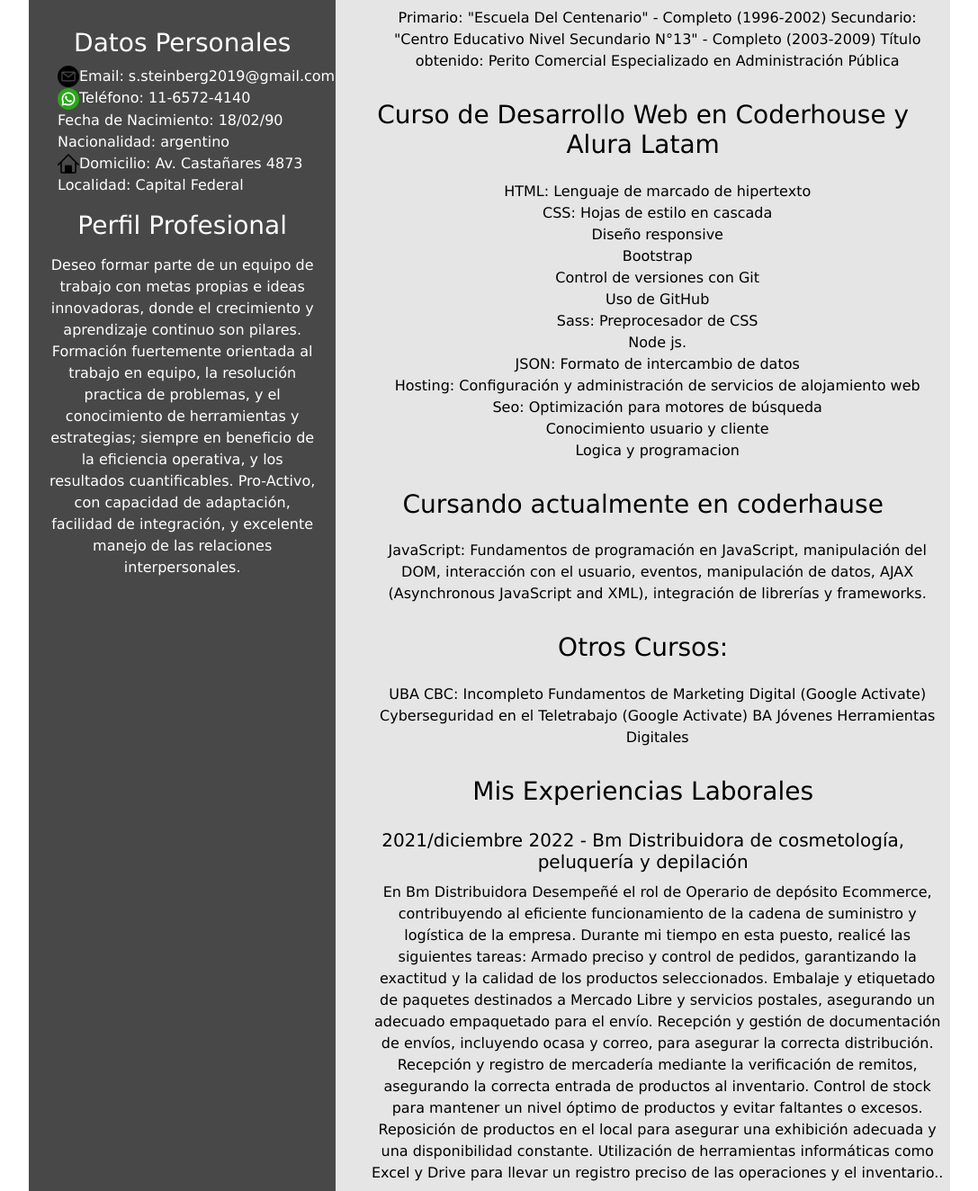
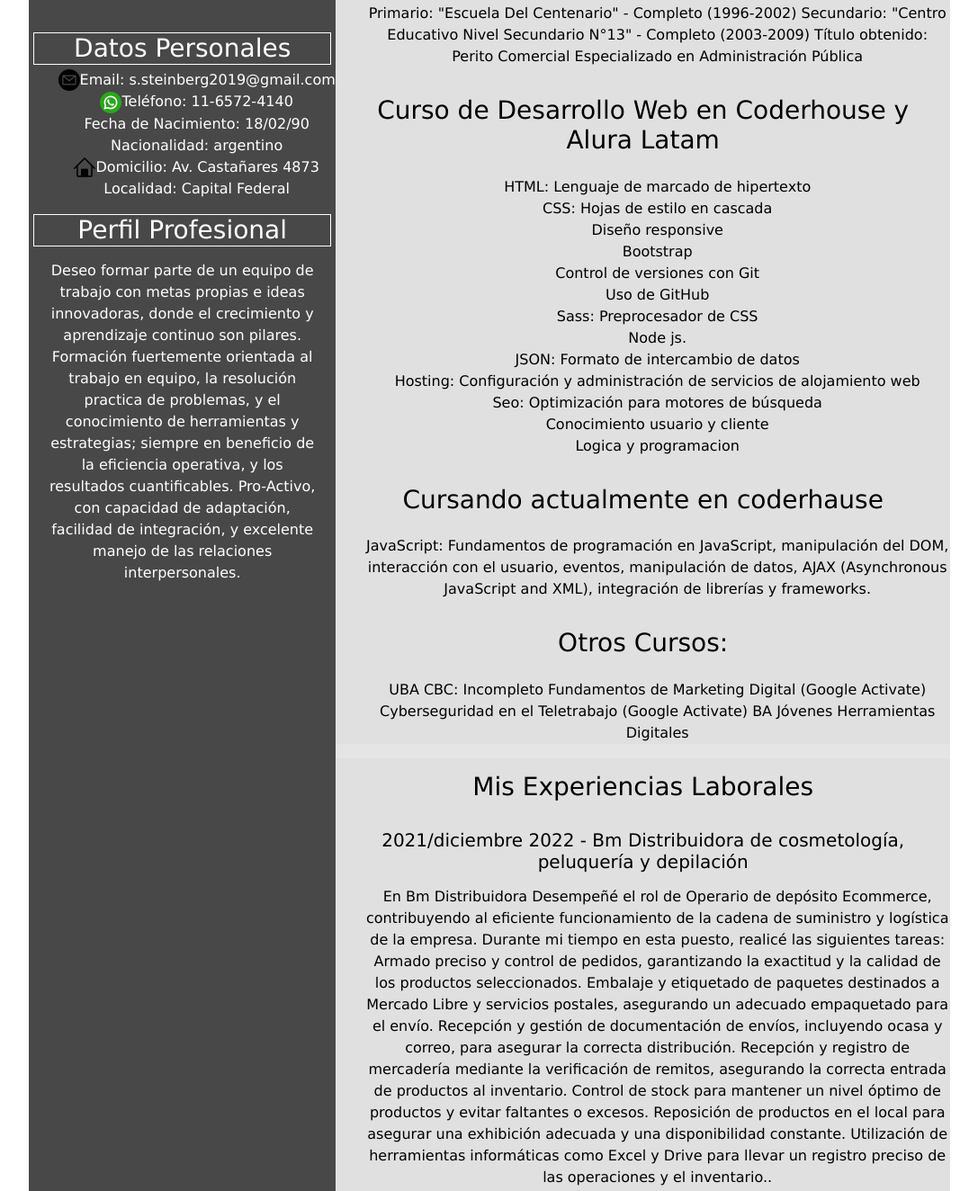
Before and after one commit to EdgarSteinberg/cv1, a plain HTML site: page index.html in a window 1280 px wide. Shown: the part 189-1513 px from the top of the page at 90% size, without its empty margins (96-1183 px from the left). Drawn offline with nearby package versions, Linux system fonts and the light colour scheme.

Commit message:
commit five

```diff
--- a/css/style.css
+++ b/css/style.css
@@ -11,6 +11,7 @@ ul {
 a {
     text-decoration: none;
 }
+
 
 .grid-contenedor {
     width: 80%;
@@ -28,7 +29,9 @@ a {
         "aside footer footer"
     ;
 }
-
+section{
+    background-color: rgba(224, 224, 224, 0.815);
+}
 /*-------HEADER--------*/
 
 .encabezado {
@@ -47,7 +50,6 @@ a {
     display: flex;
     justify-content: center;
     align-items: center;
-    margin: 5px;
 
 
 }
@@ -56,15 +58,16 @@ a {
 
     grid-area: main;
     text-align: center;
-    margin: 5px;
+
 }
 
 .contenido h3 {
     padding: 15px;
+
 }
 
 .contenido h4 {
-    margin: 10px;
+    margin: 15px;
     font-size: 20px;
 }
 
@@ -77,6 +80,7 @@ a {
 }
 
 .aside h3 {
+    margin: 5px;
     text-align: center;
     color: white;
 
@@ -86,6 +90,7 @@ a {
     color: white;
     display: flex;
     flex-direction: column;
+    align-items: center;
 
 }
 .aside div ul li a img{
@@ -100,7 +105,9 @@ a {
     padding: 5px;
     margin: 10px;
 }
-
+.aside h3{
+    border : 1px solid rgb(255, 255, 255)
+}
 
 .pie {
     background-color: rgba(224, 224, 224, 0.815);
@@ -121,8 +128,8 @@ a {
         "main main"
         ;
     }
+
 }
-
 @media screen and (max-width:450px){
     .grid-contenedor{
         grid-template-columns: 1fr 1fr;
```
